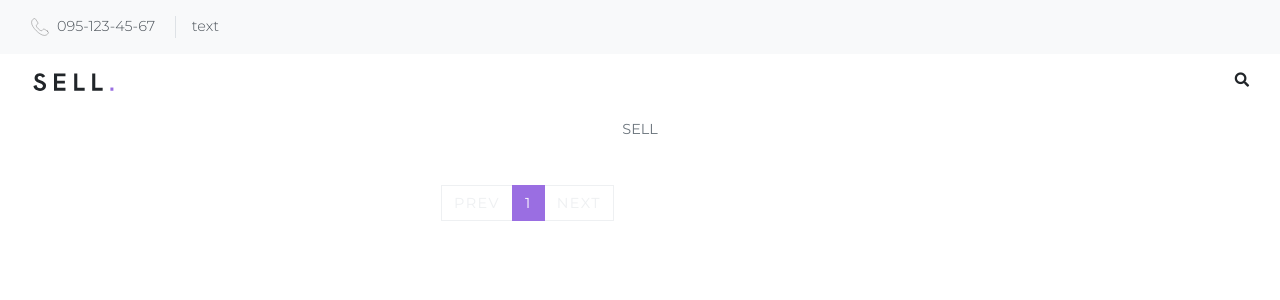
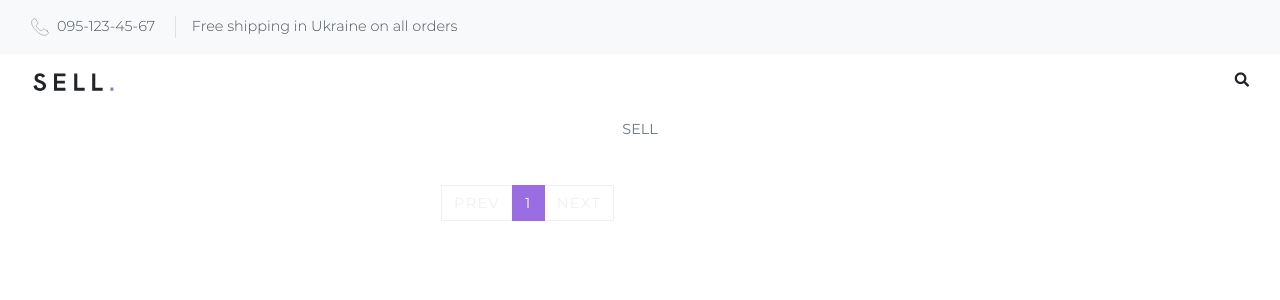
Before and after one commit to J8088/Sell, a Django app: page / in a window 1280 px wide. Shown: the top 300 px of the page. Run offline with Django 3.2, Linux system fonts and the light colour scheme; data that the repository does not hold is empty; style sheets or scripts are compiled from the project's sources; some libraries are stand-ins or nearby versions.

Commit message:
prod restrictions

```diff
--- a/sell/settings.py
+++ b/sell/settings.py
@@ -141,5 +141,6 @@ PRODUCT_DETAILS = {
 }
 
 DISPLAY_FEATURES_DICT = {
-    'price_filter': False
+    'price_filter': False,
+    'product_counts': False
 }
--- a/shop/templates/base.html
+++ b/shop/templates/base.html
@@ -41,7 +41,7 @@
                 </div>
               </li>
               <li class="list-inline-item px-3 border-left d-none d-lg-inline-block">
-                text
+                Free shipping in Ukraine on all orders
               </li>
             </ul>
           </div>
--- a/shop/templates/vertical_filters.html
+++ b/shop/templates/vertical_filters.html
@@ -17,7 +17,9 @@
                      value="{{ filter_item.filter_code }}">
               <label for="filter-{{ filter_item.filter_code }}"
                      class="custom-control-label">{{ filter_item.filter_name }}
-                <small>(18)</small>
+                {% if 'product_counts' not in restricted %}
+                  <small>(18)</small>
+                {% endif %}
               </label>
             </div>
           </div>
```
Also changed, not shown: SellScreen.png (added).
